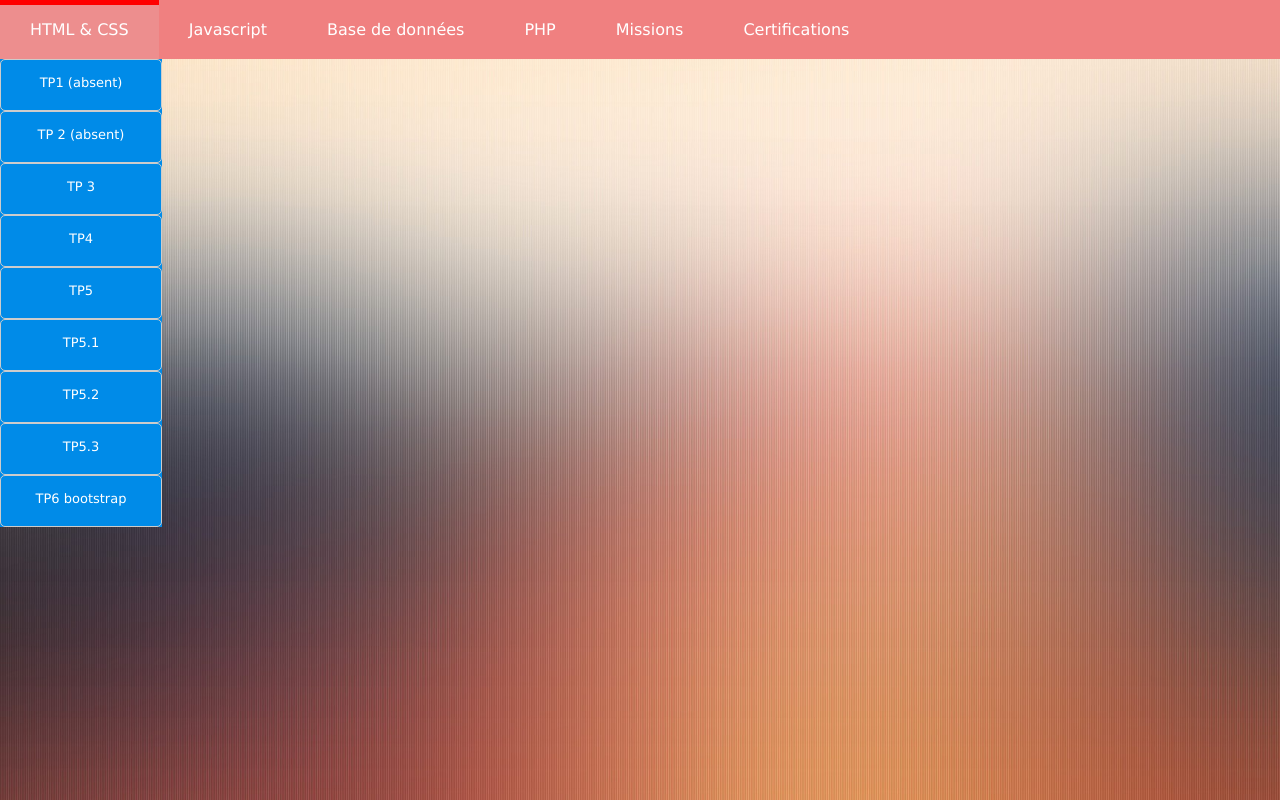
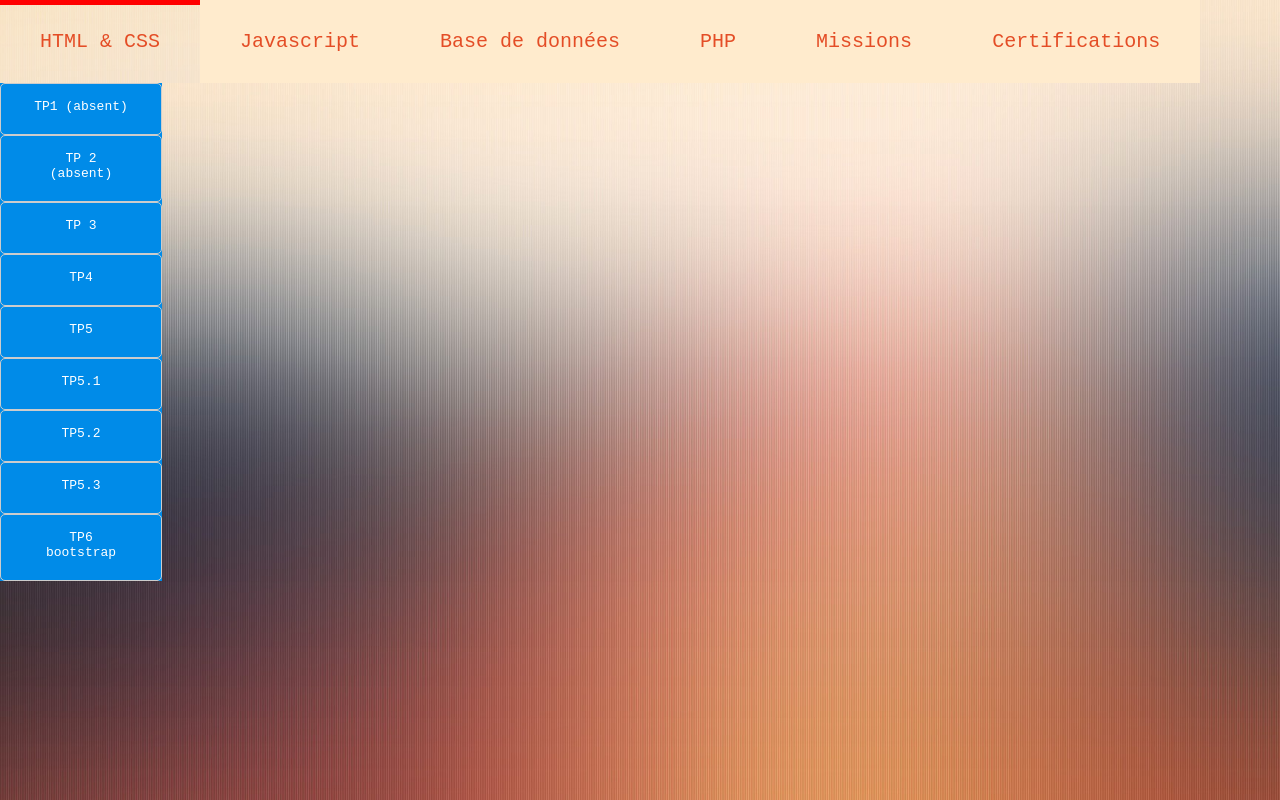
Before and after one commit to HARRMOS/harris, a PHP site: page / in a window 1280 px wide. Run offline with PHP 8.4, Linux system fonts and the light colour scheme.

Commit message:
Add files via upload

```diff
--- a/index.html
+++ b/index.html
@@ -8,14 +8,14 @@
 
   </head>
   <body>
+ <header class="head"> <center><h1 onclick="menu()" id="menu">MENU</h1> </center></header>
+
+    <div class="div" >
+      <nav id="nav">
 
 
-    <div class="div" >
-      <nav>
-
-        <input type="checkbox" id="menu-mobile" role="button">
-        <ul>
-            <li class="menu-html"><a href="#">HTML & CSS </a>
+        <ul >
+            <li class="menu-html"><a class="a1" href="#">HTML & CSS </a>
                 <ul class="submenu">
                    <li><a href="#">TP1 (absent)</a></li>
                   <li><a href="#">TP 2 (absent)</a></li>
@@ -28,7 +28,7 @@
                   <li><a href="tp6/index.html">TP6 bootstrap</a></li>
                 </ul>
             </li>
-            <li class="menu-js"><a href="#">Javascript</a>
+            <li class="menu-js"><a class="a1" href="#">Javascript</a>
                 <ul class="submenu">
                    <li><a href="tp6/page principale/index.html">TP6.1</a></li>
                   <li><a href="Tp7/.html">TP 7  </a></li>
@@ -39,7 +39,7 @@
 
                 </ul>
             </li>
-            <li class="menu-bdd"><a href="#">Base de données</a>
+            <li class="menu-bdd"><a class="a1" href="#">Base de données</a>
                 <ul class="submenu">
                    <li><a href="base_données/location_voiture.html">tp1 Location_voiture</a></li>
                   <li><a href="base_données/cinema.html">TP2 Cinema</a></li>
@@ -47,7 +47,7 @@
                   <li><a href="#"></a></li>
                 </ul>
             </li>
-            <li class="menu-php"><a href="#">PHP</a>
+            <li class="menu-php"><a class="a1" href="#">PHP</a>
                  <ul class="submenu">
                 <li><a href="#"></a></li>
                <li><a href="#"></a></li>
@@ -55,19 +55,19 @@
                <li><a href="#"></a></li>
                   </ul>
          </li>
-             <li class="menu-css"><a href="#">Missions</a>
+             <li class="menu-mission"><a class="a1" href="#">Missions</a>
                     <ul class="submenu">
                        <li><a href="#">Mission 1 (absent)</a></li>
                       <li><a href="html_m2/index.html"> Mission2 </a></li>
-                      <li><a href="Html_Mission3/index.html"> Mission3 questionnaire+</a></li>
-                      <li><a href="HTML_Mission_4/index.html"> Mission4 CV</a></li>
-                      <li><a href="#">Mission 5 & 6 ( portfolio) </a></li>
-                      <li><a href="Mission7/mission7.html">Mission 7 Portfolio HTML/CSS </a></li>
-                      <li><a href="Mission_8/m8.html"> Mission8 Bouttons Javascrpit </a></li>
-                      <li><a href="Mission9/m9.html"> Mission 9 Facture JavaScript</a></li>
+                      <li><a href="Html_Mission3/index.html"> Mission3 </a></li>
+                      <li><a href="HTML_Mission_4/index.html"> Mission4 </a></li>
+                      <li><a href="#">Mission 5 & 6</a></li>
+                      <li><a href="Mission7/mission7.html">Mission 7 </a></li>
+                      <li><a href="Mission_8/m8.html"> Mission 8   </a></li>
+                      <li><a href="Mission9/m9.html"> Mission 9  </a></li>
                     </ul>
             </li>
-            <li class="menu-certi"><a href="#">Certifications</a>
+            <li class="menu-certi"><a class="a1" href="#">Certifications</a>
                 <ul class="submenu">
                    <li><a href="certif/MODULE 1 _ LE RGPD ET SES NOTIONS CLÉS_Attestation du Module 1.pdf">Module 1</a></li>
                   <li><a href="certif/module 2.pdf">Module 2</a></li>
--- a/style.css
+++ b/style.css
@@ -1,3 +1,86 @@
+* {
+    margin: 0;
+    padding: 0;
+    text-decoration: none;
+    list-style-type: none;
+    font-family: 'Courier New', Courier, monospace;
+
+
+}
+
+#menu
+{
+    background-color: #59afe8;
+}
+body
+{
+    background-image: url('images/bg.jpg');
+	background-image: cover;
+	background-repeat: no-repeat;
+
+}
+
+li > a
+{
+    color: rgb(64, 134, 215);
+}
+
+
+nav ,.submenu {
+    text-align: center;
+    display: none;
+
+}
+.menu-html ,.menu-js,.menu-bdd,.menu-php ,.menu-certi, .menu-mission
+{
+    background-color: blanchedalmond;
+    padding: 10px;
+    font-size: 20px;
+}
+.a1
+{
+    color: #e44d26;
+}
+.menu-js:hover .submenu
+{
+    display: block;
+}
+.menu-bdd:hover .submenu
+{
+    display: block;
+}
+
+.menu-php:hover .submenu
+{
+    display: block;
+}
+
+.menu-certi:hover .submenu
+{
+    display: block;
+}
+
+.menu-mission:hover .submenu
+{
+    display: block;
+}
+
+.menu-html:hover .submenu
+{
+    display: block;
+}
+
+
+
+
+
+
+
+
+
+@media all and (min-width: 1000px) {
+
+
 body {
     background-image: url('images/bg.jpg');
 
@@ -23,21 +106,26 @@ body {
     position:relative;
   }
 
-  .submenu
+  .submenu, #menu
   {
     display:none;
     background-color: #008be8;
+
+  }
+
+  .submenu:hover
+  {
+    transition: all .5s ease;
+
   }
 
 
-  nav input[type=checkbox]{
-    display:none;
-  }
+
 
 
   nav {
     width:100%;
-    background-color:lightcoral;
+    display: block;
   }
 
 nav > ul::after{
@@ -54,6 +142,7 @@ nav a {
 nav > ul > li > a {
     padding:20px 30px;
     color:white;
+
 }
 
 nav li:hover .submenu{
@@ -63,12 +152,14 @@ nav li:hover .submenu{
     left:0px;
     padding:0px;
     z-index:100000;
+
 }
 
 .submenu li
 {
     border:1px solid #CCC;
     border-radius:5px;
+
 
 }
 
@@ -83,8 +174,11 @@ nav li:hover .submenu{
     border-top:5px solid #e44d26;
     background-color: white;
 
+
 }
-.menu-css:hover{
+
+
+.menu-mission:hover{
     border-top:5px solid #0070bb;
     background-color: RGBa(000,112,192,0.15);
 
@@ -117,8 +211,9 @@ nav > ul> li:hover a{
 
 .menu-html.submenu{
     background-color: RGB(230,100,40);
+
 }
-.menu-css.submenu{
+.menu-mission.submenu{
     background-color: RGB(0,160,240);
 }
 .menu-js.submenu{
@@ -129,21 +224,16 @@ nav > ul> li:hover a{
     background-color: RGBa(220,220,220,0.15);
 
 }
-.submenu li:hover a{
-    color:red;
-    font-weight:bold;
-}
+
 
 .menu-html.submenu li:hover{
     background-color: RGB(210,77,260);
 }
-.menu-css.submenu li:hover{
+.menu-mission.submenu li:hover{
     background-color: RGB(0,115,200);
 }
 .menu-js.submenu li:hover{
     background-color: RGB(200,165,75);
 }
 
-nav input[type=checkbox]:checked~ul{
-    display:block;
 }
```
